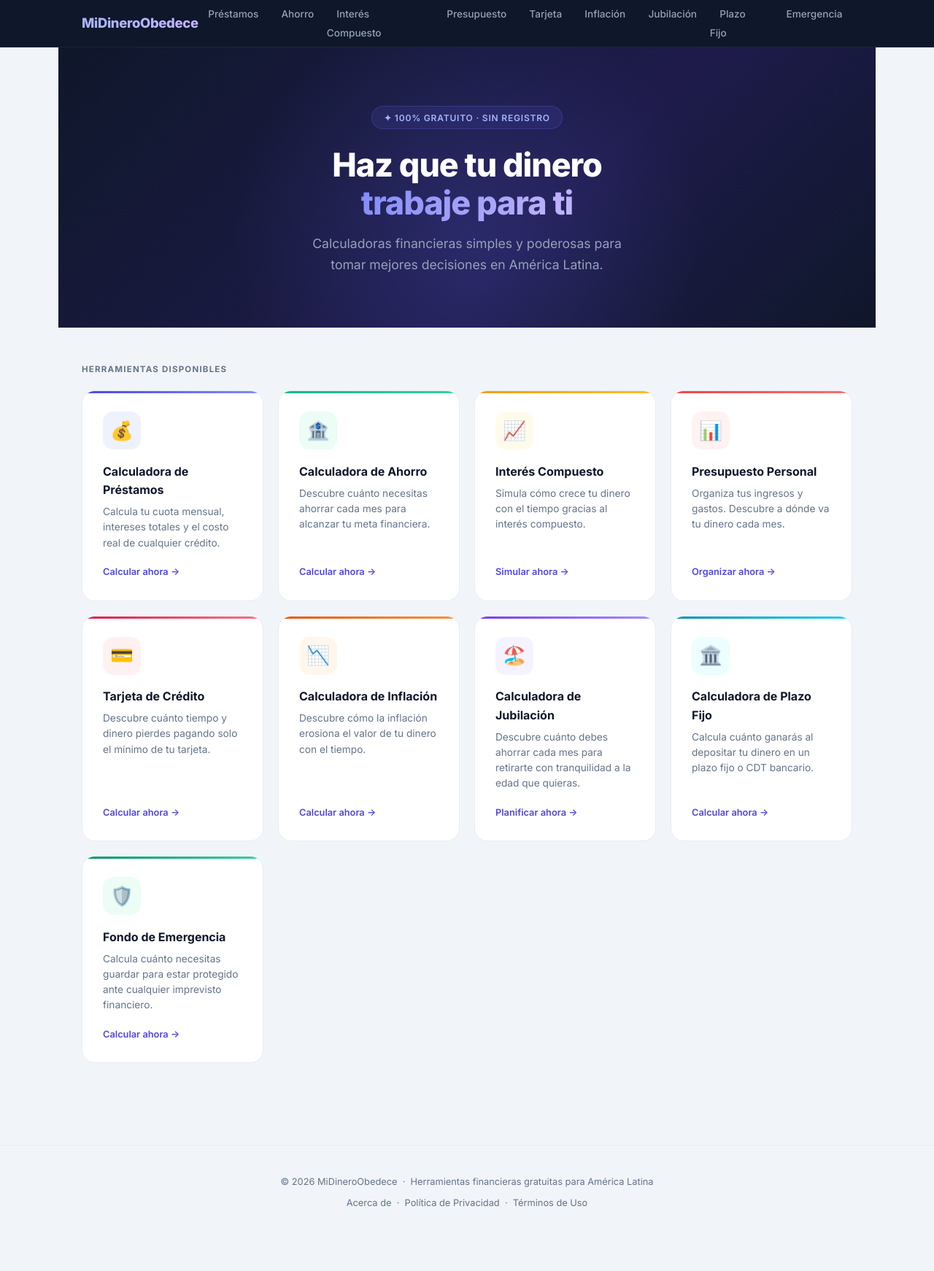
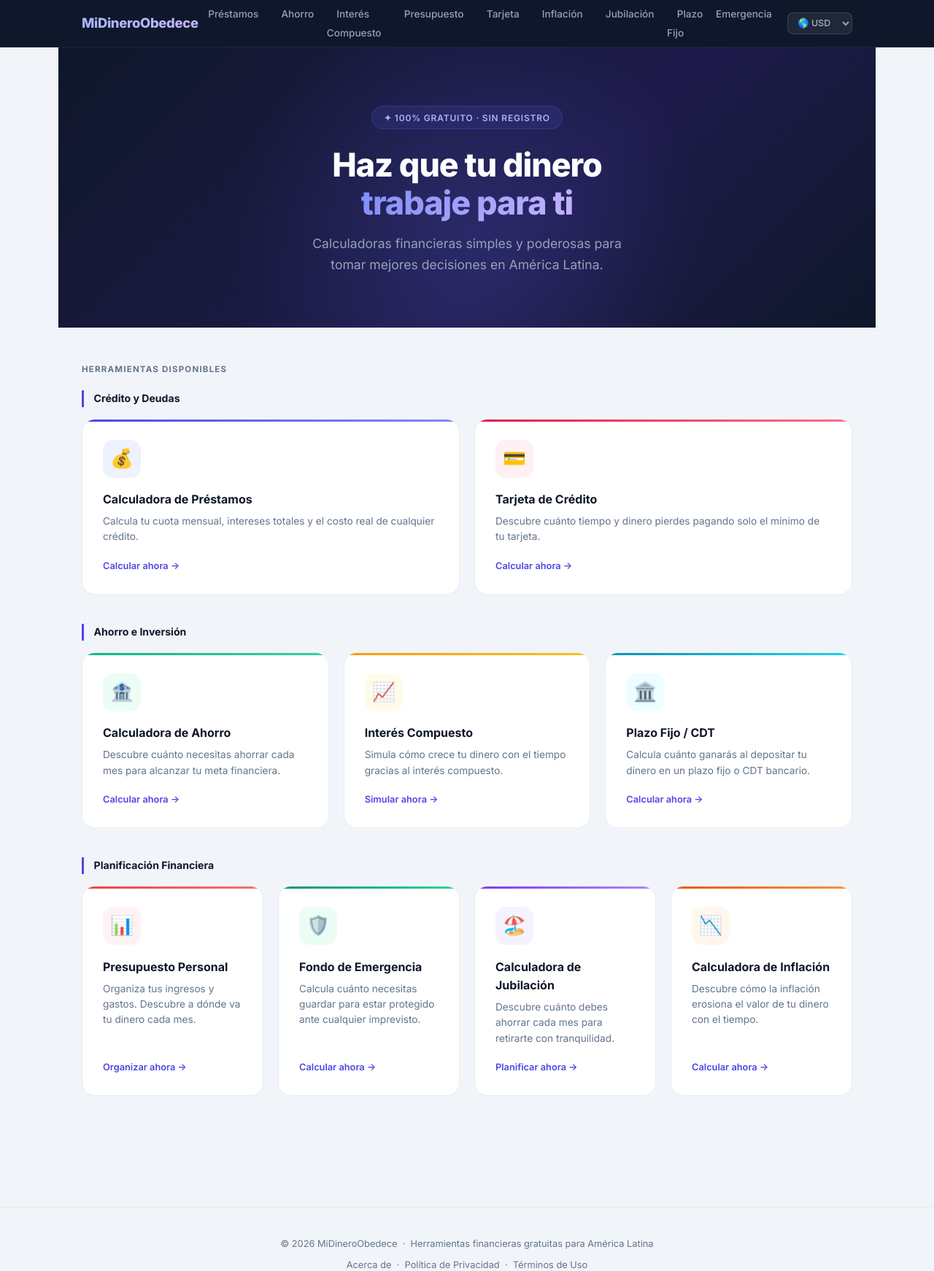
Before and after one commit to rgomezarroyo/midineroobedece, a Flask app: page / in a window 1280 px wide. Shown: the top 1742 px of the page at 73% size. Before the commit the page ends 1654 px from the top, so only its background shows below. Run offline with Flask 3, Linux system fonts and the light colour scheme.

Commit message:
Selector de moneda global, categorías en homepage y privacidad mejorada
- Sistema de moneda por país (USD, MXN, COP, PEN, ARS, CLP, BRL, BOB) en nav
- Se guarda en localStorage, actualiza símbolos en todos los inputs y resultados
- Homepage reorganizado en 3 categorías: Crédito, Ahorro e Inversión, Planificación
- Elimina nombre personal y reemplaza email por contacto@midineroobedece.com
- Refactoriza fmt() como función global en main.js (todas las calculadoras la usan)

Co-Authored-By: Claude Sonnet 4.6 <noreply@anthropic.com>

```diff
--- a/app/static/css/style.css
+++ b/app/static/css/style.css
@@ -58,6 +58,12 @@ nav {
     -webkit-background-clip: text;
     -webkit-text-fill-color: transparent;
     background-clip: text;
+}
+
+.nav-right {
+    display: flex;
+    align-items: center;
+    gap: 0.5rem;
 }
 
 nav ul {
@@ -153,6 +159,47 @@ main {
     margin: 0 auto;
     position: relative;
     z-index: 1;
+}
+
+/* ── CURRENCY SELECTOR ── */
+.currency-sel {
+    background: rgba(255,255,255,0.07);
+    border: 1px solid rgba(255,255,255,0.12);
+    color: #94a3b8;
+    border-radius: 8px;
+    padding: 0.32rem 0.55rem;
+    font-size: 0.78rem;
+    font-weight: 600;
+    font-family: 'Inter', sans-serif;
+    cursor: pointer;
+    outline: none;
+    flex-shrink: 0;
+}
+
+.currency-sel:hover,
+.currency-sel:focus {
+    background: rgba(255,255,255,0.12);
+    color: #fff;
+    border-color: rgba(255,255,255,0.2);
+}
+
+.currency-sel option {
+    background: #0f172a;
+    color: #fff;
+}
+
+/* ── CATEGORY GROUPS ── */
+.categoria {
+    margin-bottom: 2.5rem;
+}
+
+.cat-title {
+    font-size: 0.88rem;
+    font-weight: 700;
+    color: var(--text);
+    margin-bottom: 1rem;
+    padding-left: 0.85rem;
+    border-left: 3px solid var(--primary);
 }
 
 /* ── TOOLS GRID ── */
@@ -371,7 +418,7 @@ main {
     box-shadow: 0 0 0 3px var(--primary-glow);
 }
 
-.campo input.with-pre { padding-left: 1.85rem; }
+.campo input.with-pre { padding-left: 2.6rem; }
 .campo input.with-suf { padding-right: 2.5rem; }
 
 .btn-calcular {
@@ -717,6 +764,8 @@ footer {
 
     nav ul a { font-size: 0.95rem; padding: 0.6rem 0.85rem; }
 
+    .currency-sel { font-size: 0.72rem; padding: 0.28rem 0.45rem; }
+
     main { padding: 0 1.25rem 3rem; }
 
     .hero {
--- a/app/static/js/main.js
+++ b/app/static/js/main.js
@@ -1,7 +1,42 @@
-function fmt(valor) {
-    return '$' + valor.toLocaleString('es-EC', { minimumFractionDigits: 2, maximumFractionDigits: 2 });
+// ── CURRENCY SYSTEM ──
+const MDO_CURRENCIES = {
+  USD: { symbol: '$',   locale: 'es-EC', dec: 2 },
+  MXN: { symbol: '$',   locale: 'es-MX', dec: 2 },
+  COP: { symbol: '$',   locale: 'es-CO', dec: 0 },
+  PEN: { symbol: 'S/',  locale: 'es-PE', dec: 2 },
+  ARS: { symbol: '$',   locale: 'es-AR', dec: 0 },
+  CLP: { symbol: '$',   locale: 'es-CL', dec: 0 },
+  BRL: { symbol: 'R$',  locale: 'pt-BR', dec: 2 },
+  BOB: { symbol: 'Bs.', locale: 'es-BO', dec: 2 },
+};
+
+function getCurr() {
+  return MDO_CURRENCIES[localStorage.getItem('mdo_cur') || 'USD'];
 }
 
+function fmt(v) {
+  const c = getCurr();
+  return c.symbol + v.toLocaleString(c.locale, {
+    minimumFractionDigits: c.dec,
+    maximumFractionDigits: c.dec,
+  });
+}
+
+function changeCurrency(code) {
+  localStorage.setItem('mdo_cur', code);
+  const sym = MDO_CURRENCIES[code].symbol;
+  document.querySelectorAll('.cur-sym').forEach(el => el.textContent = sym);
+}
+
+document.addEventListener('DOMContentLoaded', function () {
+  const saved = localStorage.getItem('mdo_cur') || 'USD';
+  const sel = document.getElementById('currency-sel');
+  if (sel) sel.value = saved;
+  const sym = MDO_CURRENCIES[saved].symbol;
+  document.querySelectorAll('.cur-sym').forEach(el => el.textContent = sym);
+});
+
+// ── CALCULADORA PRÉSTAMOS ──
 function calcularPrestamo() {
   const monto = parseFloat(document.getElementById('monto').value);
   const tasaAnual = parseFloat(document.getElementById('tasa').value);
--- a/app/templates/acerca.html
+++ b/app/templates/acerca.html
@@ -20,7 +20,7 @@
         <p>Las calculadoras financieras en inglés no consideran las tasas de nuestra región. Las de los bancos están diseñadas para vender, no para informar. MiDineroObedece nació para llenar ese espacio: herramientas honestas, en español, para cualquier persona con acceso a internet.</p>
 
         <h2 style="margin-top:2rem">¿Quién está detrás?</h2>
-        <p>Este proyecto fue creado por <strong>Ricardo</strong>, desde Ecuador. Es un proyecto personal construido con la convicción de que la educación financiera no debería ser un privilegio.</p>
+        <p>MiDineroObedece es un proyecto independiente creado en Ecuador, construido con la convicción de que la educación financiera no debería ser un privilegio.</p>
 
         <h2 style="margin-top:2rem">Herramientas disponibles</h2>
         <ul>
@@ -36,7 +36,7 @@
         </ul>
 
         <h2 style="margin-top:2rem">Contacto</h2>
-        <p>¿Tienes sugerencias, encuentras un error o quieres proponer una nueva herramienta? Escríbenos a: <strong>rgomezarroyo@gmail.com</strong></p>
+        <p>¿Tienes sugerencias, encuentras un error o quieres proponer una nueva herramienta? Escríbenos a: <strong>contacto@midineroobedece.com</strong></p>
         <p>También puedes revisar nuestra <a href="/privacidad" style="color:var(--primary)">Política de Privacidad</a> y los <a href="/terminos" style="color:var(--primary)">Términos de Uso</a>.</p>
     </article>
 </section>
--- a/app/templates/base.html
+++ b/app/templates/base.html
@@ -64,9 +64,7 @@
     <header>
         <nav>
             <a href="/" class="logo">MiDineroObedece</a>
-            <button class="nav-toggle" id="nav-toggle" onclick="toggleNav()" aria-label="Abrir menú">
-                <span></span><span></span><span></span>
-            </button>
+            <div class="nav-right">
                 <ul id="nav-menu">
                     <li><a href="/calculadora-prestamos">Préstamos</a></li>
                     <li><a href="/calculadora-ahorro">Ahorro</a></li>
@@ -78,6 +76,20 @@
                     <li><a href="/calculadora-plazo-fijo">Plazo Fijo</a></li>
                     <li><a href="/calculadora-fondo-emergencia">Emergencia</a></li>
                 </ul>
+                <select id="currency-sel" class="currency-sel" onchange="changeCurrency(this.value)" title="Seleccionar moneda">
+                    <option value="USD">🌎 USD</option>
+                    <option value="MXN">🇲🇽 MXN</option>
+                    <option value="COP">🇨🇴 COP</option>
+                    <option value="PEN">🇵🇪 S/</option>
+                    <option value="ARS">🇦🇷 ARS</option>
+                    <option value="CLP">🇨🇱 CLP</option>
+                    <option value="BRL">🇧🇷 R$</option>
+                    <option value="BOB">🇧🇴 Bs.</option>
+                </select>
+                <button class="nav-toggle" id="nav-toggle" onclick="toggleNav()" aria-label="Abrir menú">
+                    <span></span><span></span><span></span>
+                </button>
+            </div>
         </nav>
     </header>
 
--- a/app/templates/calculadora_fondo_emergencia.html
+++ b/app/templates/calculadora_fondo_emergencia.html
@@ -33,7 +33,7 @@
             <div class="campo">
                 <label for="gastos-fe">Gastos mensuales esenciales</label>
                 <div class="input-wrap">
-                    <span class="input-pre">$</span>
+                    <span class="input-pre cur-sym">$</span>
                     <input type="number" id="gastos-fe" class="with-pre" placeholder="800" min="0">
                 </div>
             </div>
@@ -137,8 +137,7 @@ function calcularFondoEmergencia() {
     const meta = gastos * meses;
     const ahorro = meta / plazo;
 
-    const fmt = v => '$' + v.toLocaleString('es-EC', { minimumFractionDigits: 2, maximumFractionDigits: 2 });
-    document.getElementById('meta-fe').textContent = fmt(meta);
+document.getElementById('meta-fe').textContent = fmt(meta);
     document.getElementById('ahorro-fe').textContent = fmt(ahorro);
     document.getElementById('cobertura-fe').textContent = meses + ' meses de gastos';
 
--- a/app/templates/calculadora_inflacion.html
+++ b/app/templates/calculadora_inflacion.html
@@ -33,7 +33,7 @@
             <div class="campo">
                 <label for="monto-inf">Monto actual</label>
                 <div class="input-wrap">
-                    <span class="input-pre">$</span>
+                    <span class="input-pre cur-sym">$</span>
                     <input type="number" id="monto-inf" class="with-pre" placeholder="10,000" min="0">
                 </div>
             </div>
@@ -137,8 +137,7 @@ function calcularInflacion() {
     const perdida = valorFuturo - monto;
     const valorReal = monto / factor;
 
-    const fmt = v => '$' + v.toLocaleString('es-EC', { minimumFractionDigits: 2, maximumFractionDigits: 2 });
-    const pct = ((1 - 1 / factor) * 100).toFixed(1);
+const pct = ((1 - 1 / factor) * 100).toFixed(1);
 
     document.getElementById('valor-futuro-inf').textContent = fmt(valorFuturo);
     document.getElementById('perdida-inf').textContent = fmt(perdida);
--- a/app/templates/calculadora_jubilacion.html
+++ b/app/templates/calculadora_jubilacion.html
@@ -47,7 +47,7 @@
             <div class="campo">
                 <label for="gastos-retiro">Gastos mensuales en el retiro</label>
                 <div class="input-wrap">
-                    <span class="input-pre">$</span>
+                    <span class="input-pre cur-sym">$</span>
                     <input type="number" id="gastos-retiro" class="with-pre" placeholder="1,000" min="0">
                 </div>
             </div>
@@ -163,7 +163,6 @@ function calcularJubilacion() {
     const totalAportado = ahorro * meses;
     const rendimiento = corpus - totalAportado;
 
-    const fmt = v => '$' + v.toLocaleString('es-EC', { minimumFractionDigits: 2, maximumFractionDigits: 2 });
     document.getElementById('ahorro-mens-jub').textContent = fmt(ahorro);
     document.getElementById('corpus-jub').textContent = fmt(corpus);
     document.getElementById('total-aportado-jub').textContent = fmt(totalAportado);
--- a/app/templates/calculadora_plazo_fijo.html
+++ b/app/templates/calculadora_plazo_fijo.html
@@ -33,7 +33,7 @@
             <div class="campo">
                 <label for="capital-pf">Capital a depositar</label>
                 <div class="input-wrap">
-                    <span class="input-pre">$</span>
+                    <span class="input-pre cur-sym">$</span>
                     <input type="number" id="capital-pf" class="with-pre" placeholder="5,000" min="0">
                 </div>
             </div>
@@ -135,8 +135,7 @@ function calcularPlazoFijo() {
     const montoFinal = capital + intereses;
     const rendimientoPct = (intereses / capital * 100).toFixed(2);
 
-    const fmt = v => '$' + v.toLocaleString('es-EC', { minimumFractionDigits: 2, maximumFractionDigits: 2 });
-    document.getElementById('monto-final-pf').textContent = fmt(montoFinal);
+document.getElementById('monto-final-pf').textContent = fmt(montoFinal);
     document.getElementById('intereses-pf').textContent = fmt(intereses);
     document.getElementById('rendimiento-pf').textContent = rendimientoPct + '%';
 
--- a/app/templates/calculadora_prestamos.html
+++ b/app/templates/calculadora_prestamos.html
@@ -33,7 +33,7 @@
             <div class="campo">
                 <label for="monto">Monto del préstamo</label>
                 <div class="input-wrap">
-                    <span class="input-pre">$</span>
+                    <span class="input-pre cur-sym">$</span>
                     <input type="number" id="monto" class="with-pre" placeholder="5,000" min="0">
                 </div>
             </div>
--- a/app/templates/calculadora_tarjeta.html
+++ b/app/templates/calculadora_tarjeta.html
@@ -33,7 +33,7 @@
             <div class="campo">
                 <label for="saldo">Saldo actual de la tarjeta</label>
                 <div class="input-wrap">
-                    <span class="input-pre">$</span>
+                    <span class="input-pre cur-sym">$</span>
                     <input type="number" id="saldo" class="with-pre" placeholder="2,000" min="0">
                 </div>
             </div>
@@ -47,7 +47,7 @@
             <div class="campo">
                 <label for="pago-tc">Pago mensual que harás</label>
                 <div class="input-wrap">
-                    <span class="input-pre">$</span>
+                    <span class="input-pre cur-sym">$</span>
                     <input type="number" id="pago-tc" class="with-pre" placeholder="100" min="0">
                 </div>
             </div>
@@ -144,8 +144,6 @@ function calcularTarjeta() {
     if (anos > 0 && mesesResto > 0) tiempoTexto += ' y ';
     if (mesesResto > 0) tiempoTexto += mesesResto + (mesesResto === 1 ? ' mes' : ' meses');
 
-    const fmt = v => '$' + v.toLocaleString('es-EC', { minimumFractionDigits: 2, maximumFractionDigits: 2 });
-
     document.getElementById('meses-tc').textContent = tiempoTexto;
     document.getElementById('intereses-tc').textContent = fmt(totalIntereses);
     document.getElementById('total-tc').textContent = fmt(totalPagado);
--- a/app/templates/index.html
+++ b/app/templates/index.html
@@ -13,71 +13,78 @@
 
 <section class="herramientas">
     <p class="section-label">Herramientas disponibles</p>
+
+    <div class="categoria">
+        <h2 class="cat-title">Crédito y Deudas</h2>
         <div class="grid">
-
             <a href="/calculadora-prestamos" class="card" style="--card-gradient: linear-gradient(90deg, #4f46e5, #818cf8)">
                 <div class="card-icon" style="background:#eef2ff">💰</div>
                 <h2>Calculadora de Préstamos</h2>
                 <p>Calcula tu cuota mensual, intereses totales y el costo real de cualquier crédito.</p>
                 <span class="card-link">Calcular ahora →</span>
             </a>
+            <a href="/calculadora-tarjeta-credito" class="card" style="--card-gradient: linear-gradient(90deg, #e11d48, #fb7185)">
+                <div class="card-icon" style="background:#fff1f2">💳</div>
+                <h2>Tarjeta de Crédito</h2>
+                <p>Descubre cuánto tiempo y dinero pierdes pagando solo el mínimo de tu tarjeta.</p>
+                <span class="card-link">Calcular ahora →</span>
+            </a>
+        </div>
+    </div>
 
+    <div class="categoria">
+        <h2 class="cat-title">Ahorro e Inversión</h2>
+        <div class="grid">
             <a href="/calculadora-ahorro" class="card" style="--card-gradient: linear-gradient(90deg, #10b981, #34d399)">
                 <div class="card-icon" style="background:#ecfdf5">🏦</div>
                 <h2>Calculadora de Ahorro</h2>
                 <p>Descubre cuánto necesitas ahorrar cada mes para alcanzar tu meta financiera.</p>
                 <span class="card-link">Calcular ahora →</span>
             </a>
-
             <a href="/calculadora-interes-compuesto" class="card" style="--card-gradient: linear-gradient(90deg, #f59e0b, #fbbf24)">
                 <div class="card-icon" style="background:#fffbeb">📈</div>
                 <h2>Interés Compuesto</h2>
                 <p>Simula cómo crece tu dinero con el tiempo gracias al interés compuesto.</p>
                 <span class="card-link">Simular ahora →</span>
             </a>
+            <a href="/calculadora-plazo-fijo" class="card" style="--card-gradient: linear-gradient(90deg, #0891b2, #22d3ee)">
+                <div class="card-icon" style="background:#ecfeff">🏛️</div>
+                <h2>Plazo Fijo / CDT</h2>
+                <p>Calcula cuánto ganarás al depositar tu dinero en un plazo fijo o CDT bancario.</p>
+                <span class="card-link">Calcular ahora →</span>
+            </a>
+        </div>
+    </div>
 
+    <div class="categoria">
+        <h2 class="cat-title">Planificación Financiera</h2>
+        <div class="grid">
             <a href="/calculadora-presupuesto" class="card" style="--card-gradient: linear-gradient(90deg, #ef4444, #f87171)">
                 <div class="card-icon" style="background:#fef2f2">📊</div>
                 <h2>Presupuesto Personal</h2>
                 <p>Organiza tus ingresos y gastos. Descubre a dónde va tu dinero cada mes.</p>
                 <span class="card-link">Organizar ahora →</span>
             </a>
-
-        <a href="/calculadora-tarjeta-credito" class="card" style="--card-gradient: linear-gradient(90deg, #e11d48, #fb7185)">
-            <div class="card-icon" style="background:#fff1f2">💳</div>
-            <h2>Tarjeta de Crédito</h2>
-            <p>Descubre cuánto tiempo y dinero pierdes pagando solo el mínimo de tu tarjeta.</p>
+            <a href="/calculadora-fondo-emergencia" class="card" style="--card-gradient: linear-gradient(90deg, #059669, #34d399)">
+                <div class="card-icon" style="background:#ecfdf5">🛡️</div>
+                <h2>Fondo de Emergencia</h2>
+                <p>Calcula cuánto necesitas guardar para estar protegido ante cualquier imprevisto.</p>
                 <span class="card-link">Calcular ahora →</span>
             </a>
-
+            <a href="/calculadora-jubilacion" class="card" style="--card-gradient: linear-gradient(90deg, #7c3aed, #a78bfa)">
+                <div class="card-icon" style="background:#f5f3ff">🏖️</div>
+                <h2>Calculadora de Jubilación</h2>
+                <p>Descubre cuánto debes ahorrar cada mes para retirarte con tranquilidad.</p>
+                <span class="card-link">Planificar ahora →</span>
+            </a>
             <a href="/calculadora-inflacion" class="card" style="--card-gradient: linear-gradient(90deg, #ea580c, #fb923c)">
                 <div class="card-icon" style="background:#fff7ed">📉</div>
                 <h2>Calculadora de Inflación</h2>
                 <p>Descubre cómo la inflación erosiona el valor de tu dinero con el tiempo.</p>
                 <span class="card-link">Calcular ahora →</span>
             </a>
+        </div>
+    </div>
 
-        <a href="/calculadora-jubilacion" class="card" style="--card-gradient: linear-gradient(90deg, #7c3aed, #a78bfa)">
-            <div class="card-icon" style="background:#f5f3ff">🏖️</div>
-            <h2>Calculadora de Jubilación</h2>
-            <p>Descubre cuánto debes ahorrar cada mes para retirarte con tranquilidad a la edad que quieras.</p>
-            <span class="card-link">Planificar ahora →</span>
-        </a>
-
-        <a href="/calculadora-plazo-fijo" class="card" style="--card-gradient: linear-gradient(90deg, #0891b2, #22d3ee)">
-            <div class="card-icon" style="background:#ecfeff">🏛️</div>
-            <h2>Calculadora de Plazo Fijo</h2>
-            <p>Calcula cuánto ganarás al depositar tu dinero en un plazo fijo o CDT bancario.</p>
-            <span class="card-link">Calcular ahora →</span>
-        </a>
-
-        <a href="/calculadora-fondo-emergencia" class="card" style="--card-gradient: linear-gradient(90deg, #059669, #34d399)">
-            <div class="card-icon" style="background:#ecfdf5">🛡️</div>
-            <h2>Fondo de Emergencia</h2>
-            <p>Calcula cuánto necesitas guardar para estar protegido ante cualquier imprevisto financiero.</p>
-            <span class="card-link">Calcular ahora →</span>
-        </a>
-
-    </div>
 </section>
 {% endblock %}
--- a/app/templates/privacidad.html
+++ b/app/templates/privacidad.html
@@ -12,7 +12,7 @@
 
     <article class="contenido-seo">
         <h2>1. ¿Quiénes somos?</h2>
-        <p>MiDineroObedece (en adelante, "el Sitio") es un sitio web de herramientas financieras gratuitas accesible en <strong>midineroobedece.com</strong>. El responsable del sitio puede ser contactado en: <strong>rgomezarroyo@gmail.com</strong>.</p>
+        <p>MiDineroObedece (en adelante, "el Sitio") es un sitio web de herramientas financieras gratuitas accesible en <strong>midineroobedece.com</strong>. El responsable del sitio puede ser contactado en: <strong>contacto@midineroobedece.com</strong>.</p>
 
         <h2 style="margin-top:2rem">2. Datos que recopilamos</h2>
         <p>El Sitio no solicita ni almacena datos personales identificables como nombre, correo electrónico o contraseña. Todas las calculadoras operan directamente en tu navegador sin enviar datos a nuestros servidores.</p>
@@ -45,7 +45,7 @@
             <li>Solicitar la eliminación de cualquier dato personal que nos hayas proporcionado.</li>
             <li>Oponerte al uso de tus datos para publicidad personalizada.</li>
         </ul>
-        <p>Para ejercer estos derechos, contáctanos en: <strong>rgomezarroyo@gmail.com</strong></p>
+        <p>Para ejercer estos derechos, contáctanos en: <strong>contacto@midineroobedece.com</strong></p>
 
         <h2 style="margin-top:2rem">6. Seguridad</h2>
         <p>El Sitio opera bajo protocolo HTTPS, lo que cifra la comunicación entre tu navegador y nuestros servidores. No almacenamos datos financieros de ningún tipo — todos los cálculos ocurren localmente en tu dispositivo.</p>
@@ -54,7 +54,7 @@
         <p>Podemos actualizar esta política ocasionalmente. Los cambios significativos serán comunicados actualizando la fecha en la parte superior de esta página. Te recomendamos revisarla periódicamente.</p>
 
         <h2 style="margin-top:2rem">8. Contacto</h2>
-        <p>Si tienes preguntas sobre esta política de privacidad, escríbenos a: <strong>rgomezarroyo@gmail.com</strong></p>
+        <p>Si tienes preguntas sobre esta política de privacidad, escríbenos a: <strong>contacto@midineroobedece.com</strong></p>
     </article>
 </section>
 {% endblock %}
--- a/app/templates/terminos.html
+++ b/app/templates/terminos.html
@@ -56,7 +56,7 @@
         <p>Nos reservamos el derecho de modificar estos términos en cualquier momento. Los cambios entran en vigencia desde su publicación en esta página. El uso continuado del Sitio después de cambios implica la aceptación de los nuevos términos.</p>
 
         <h2 style="margin-top:2rem">10. Contacto</h2>
-        <p>Para consultas sobre estos términos, contáctanos en: <strong>rgomezarroyo@gmail.com</strong></p>
+        <p>Para consultas sobre estos términos, contáctanos en: <strong>contacto@midineroobedece.com</strong></p>
     </article>
 </section>
 {% endblock %}
```
Also changed, not shown: app/templates/calculadora_ahorro.html (+5 -5 lines), app/templates/calculadora_interes.html (+3 -4 lines), app/templates/calculadora_presupuesto.html (+8 -9 lines). Lines whose indentation alone changed are shown as unchanged.
